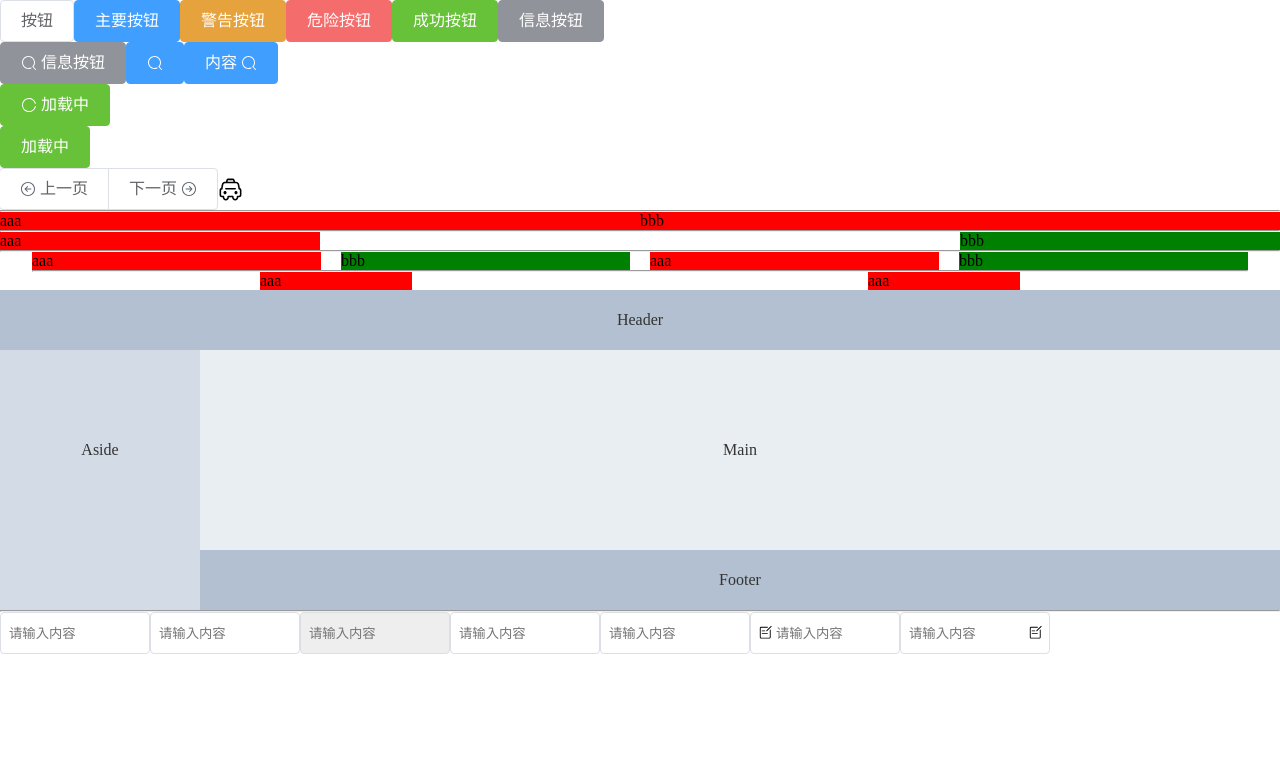
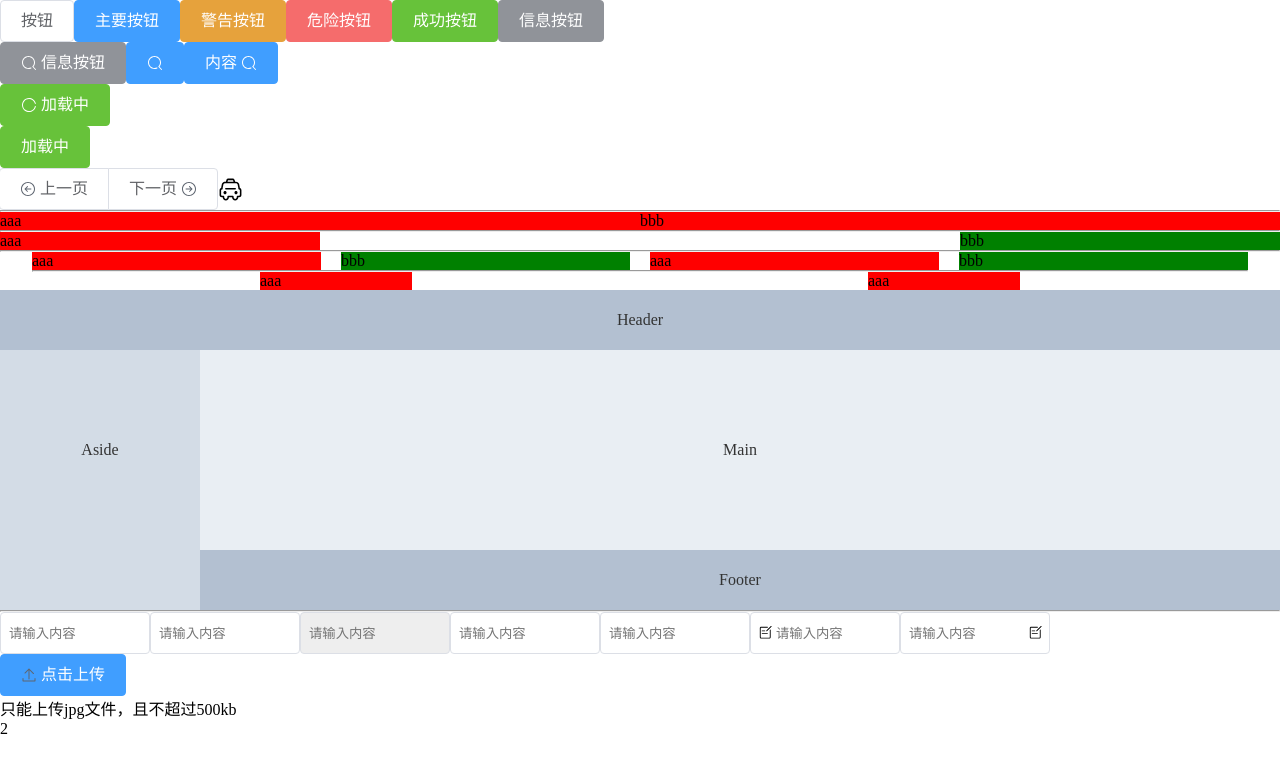
Before and after one commit to cjshinning/zhu-ui-2020, a Vue app: page / in a window 1280 px wide. Shown: the top 772 px of the page. Built offline with nearby package versions, Linux system fonts and the light colour scheme.

Commit message:
7、组件库-上传组件（一）

```diff
--- a/src/App.vue
+++ b/src/App.vue
@@ -15,7 +15,9 @@
     <!-- 带icon的按钮 -->
     <zh-button type="info" icon="search">信息按钮</zh-button>
     <zh-button type="primary" icon="search"></zh-button>
-    <zh-button type="primary" icon="search" icon-position="right">内容</zh-button>
+    <zh-button type="primary" icon="search" icon-position="right"
+      >内容</zh-button
+    >
 
     <br />
 
@@ -36,7 +38,7 @@
 
     <zh-icon icon="taxi"></zh-icon>
 
-    <hr>
+    <hr />
     <zh-row>
       <zh-col :span="12">
         <div class="red">aaa</div>
@@ -51,7 +53,7 @@
       </zh-col>
     </zh-row>
 
-    <hr>
+    <hr />
 
     <zh-row>
       <zh-col :span="6">
@@ -62,9 +64,9 @@
       </zh-col>
     </zh-row>
 
-    <hr>
+    <hr />
 
-    <div style="width: 95%; margin: 0 auto;">
+    <div style="width: 95%; margin: 0 auto">
       <zh-row :gutter="20">
         <zh-col :span="6">
           <div class="red">aaa</div>
@@ -80,7 +82,7 @@
         </zh-col>
       </zh-row>
 
-      <hr>
+      <hr />
 
       <zh-row justify="space-around">
         <zh-col :span="3">
@@ -91,7 +93,6 @@
         </zh-col>
       </zh-row>
     </div>
-
 
     <zh-container>
       <zh-header>Header</zh-header>
@@ -104,32 +105,126 @@
       </zh-container>
     </zh-container>
 
-    <hr>
-    <zh-input v-model="value" type="text" placeholder="请输入内容" name="username"></zh-input>
-    <zh-input v-model="value" type="password" placeholder="请输入内容" name="username"></zh-input>
-    <zh-input v-model="value" type="password" :disabled="true" placeholder="请输入内容" name="username"></zh-input>
-    <zh-input v-model="value" type="password" placeholder="请输入内容" name="username" clearable></zh-input>
-    <zh-input v-model="value" type="password" placeholder="请输入内容" name="username" showPassword></zh-input>
-    <zh-input v-model="value" type="password" placeholder="请输入内容" name="username" prefix-icon="edit"></zh-input>
-    <zh-input v-model="value" type="password" placeholder="请输入内容" name="username" suffix-icon="edit"></zh-input>
+    <hr />
+    <zh-input
+      v-model="value"
+      type="text"
+      placeholder="请输入内容"
+      name="username"
+    ></zh-input>
+    <zh-input
+      v-model="value"
+      type="password"
+      placeholder="请输入内容"
+      name="username"
+    ></zh-input>
+    <zh-input
+      v-model="value"
+      type="password"
+      :disabled="true"
+      placeholder="请输入内容"
+      name="username"
+    ></zh-input>
+    <zh-input
+      v-model="value"
+      type="password"
+      placeholder="请输入内容"
+      name="username"
+      clearable
+    ></zh-input>
+    <zh-input
+      v-model="value"
+      type="password"
+      placeholder="请输入内容"
+      name="username"
+      showPassword
+    ></zh-input>
+    <zh-input
+      v-model="value"
+      type="password"
+      placeholder="请输入内容"
+      name="username"
+      prefix-icon="edit"
+    ></zh-input>
+    <zh-input
+      v-model="value"
+      type="password"
+      placeholder="请输入内容"
+      name="username"
+      suffix-icon="edit"
+    ></zh-input>
     {{ value }}
+
+    <!-- 上传的功能 input type="file" name="" form ajax + formData -->
+    <!--
+      name 输入框提交到后台的字段名字
+      action 提交到后端的路径
+      limit 限制提交的个数
+      on-exceed 如果超出限制后，会执行此方法
+      on-change 如果上传文件的状态发生变化的时候，会触发此方法
+      on-success 在上传成功的时候触发
+      on-error 在上传失败的时候触发
+      on-progress 上传时会多次触发
+     -->
+    <zh-upload
+      name="avatar"
+      action=""
+      :file-list="fileList"
+      :limit="3"
+      accept="image/jpeg"
+      :multiple="true"
+      :on-exceed="handleExceed"
+      :on-change="handleChange"
+      :on-success="handleSuccess"
+      :on-error="handleError"
+      :on-progress="handleProgress"
+      :beforeUpload="beforeUpload"
+    >
+      <zh-button type="primary" icon="upload">点击上传</zh-button>
+      <div slot="tip">只能上传jpg文件，且不超过500kb</div>
+    </zh-upload>
   </div>
 </template>
 
 <script>
 export default {
-  name: 'App',
+  name: "App",
+  data() {
+    return {
+      value: "",
+      fileList: [
+        { url: "xxx", name: "测试代码" },
+        { url: "xxx", name: "测试代码" },
+      ],
+    };
+  },
   methods: {
     fn(e) {
       console.log(e);
-    }
+    },
+    handleExceed(files, fileList) {
+      // 超过限制
+      console.log("用户传递的已经超过预期了");
+    },
+    handleChange(file) {
+      console.log(file);
+    },
+    handleSuccess() {},
+    handleError() {},
+    handleProgress() {},
+    beforeUpload(rawFile) {
+      let limitSize = rawFile.size / 1024 > 100;
+      if (limitSize) {
+        console.log("当前超过了最大限制");
+        return false;
+      } else if (!rawFile.name.endsWith(".jpg")) {
+        console.log("文件类型不对");
+        return false;
+      }
+      return true;
+    },
   },
-  data() {
-    return {
-      value: ''
-    }
-  }
-}
+};
 </script>
 
 <style lang="scss">
@@ -143,27 +238,27 @@ export default {
 
 .zh-header,
 .zh-footer {
-  background-color: #B3C0D1;
+  background-color: #b3c0d1;
   color: #333;
   text-align: center;
   line-height: 60px;
 }
 
 .zh-aside {
-  background-color: #D3DCE6;
+  background-color: #d3dce6;
   color: #333;
   text-align: center;
   line-height: 200px;
 }
 
 .zh-main {
-  background-color: #E9EEF3;
+  background-color: #e9eef3;
   color: #333;
   text-align: center;
   line-height: 160px;
 }
 
-body>.zh-container {
+body > .zh-container {
   margin-bottom: 40px;
 }
 
--- /dev/null
+++ b/src/packages/upload/upload.vue
@@ -0,0 +1,139 @@
+<template>
+  <div class="zh-upload">
+    <div class="zh-upload-btn" @click="handleClick">
+      <slot></slot>
+    </div>
+    <input
+      type="file"
+      :accept="accept"
+      :multiple="multiple"
+      @change="handleChange"
+      :name="name"
+      ref="input"
+      class="input"
+    />
+    <div>
+      <slot name="tip"></slot>
+    </div>
+
+    {{ files.length }}
+  </div>
+</template>
+
+<script>
+export default {
+  name: "zh-upload",
+  props: {
+    name: {
+      type: String,
+      default: "file",
+    },
+    action: {
+      type: String,
+      required: true,
+    },
+    fileList: {
+      type: Array,
+      default: () => [],
+    },
+    limit: Number,
+    accept: String,
+    multiple: Boolean,
+    onExceed: Function,
+    onChange: Function,
+    onSuccess: Function,
+    onError: Function,
+    onProgress: Function,
+    beforeUpload: Function,
+  },
+  data() {
+    return {
+      tempIndex: 1,
+      files: [], //存储要展示的列表
+    };
+  },
+  watch: {
+    // 将用户传递过来的props转换成组件的data，以后可以直接操作data，这样就不涉及子同步父的数据问题
+    fileList: {
+      immediate: true, //立即执行处理函数
+      handler(fileList) {
+        this.files = fileList.map((item) => {
+          item.uid = Date.now() + this.tempIndex++;
+          item.status = "success";
+          return item;
+        });
+      },
+    },
+  },
+  methods: {
+    handleClick() {
+      //   点击之前，先还原输入框
+      this.$refs.input.values = "";
+      this.$refs.input.click();
+    },
+    handleStart(rawFile) {
+      // 给文件生成一个唯一的id标识
+      rawFile.uid = Math.random() + this.tempIndex++;
+      let file = {
+        //自己构建一条文件信息
+        status: "ready", //默认准备上传
+        name: rawFile.name, //上传的文件名
+        size: rawFile.size, //上传的文件大小
+        percentage: 0, //上传的进度
+        uid: rawFile.uid,
+        raw: rawFile,
+      };
+      this.files.push(file); //将当前用户上传的文件Push到列表中，过一会儿要显示
+      this.onChange && this.onChange(file);
+    },
+    post() {
+      // 真正的上传逻辑
+    },
+    upload(rawFile) {
+      // 上传文件
+      // 先判断这个文件是否能上传，没有任何限制的话直接上传即可
+      if (!this.beforeUpload) {
+        // 直接上传
+        return this.post(rawFile);
+      } else {
+        // 否则需要调用用户的函数，获取他的返回值
+        let flag = this.beforeUpload(rawFile);
+        if (flag) {
+          //用户返回true，标识需要上传
+          // 直接上传
+          return this.post(rawFile);
+        }
+      }
+    },
+    uploadFiles(files) {
+      // 限制上传是否达到最大条件
+      if (this.limit && this.fileList.length + files.length > this.limit) {
+        return this.onExceed && this.onExceed(files, this.fileList);
+      }
+      [...files].forEach((rawFile) => {
+        // 用户的文件，需要做一些处理，可能用户频繁上传同一个文件
+        // 将文件格式化成我想要的结果
+        this.handleStart(rawFile); //处理上传之前
+        this.upload(rawFile); //真正的上传
+      });
+    },
+    handleChange(e) {
+      // 获取选中的文件
+      const files = e.target.files;
+      // 多个文件如何上传 多创建几个ajax 一起传入就可以
+      this.uploadFiles(files);
+    },
+  },
+};
+</script>
+
+<style lang="scss">
+.zh-upload {
+  .zh-upload-btn {
+    display: inline-block;
+  }
+  .input {
+    display: none;
+  }
+}
+</style>
```
Also changed, not shown: src/packages/index.js (+18 -16 lines), 1 other file (tests, documents, lock files or other folders).
